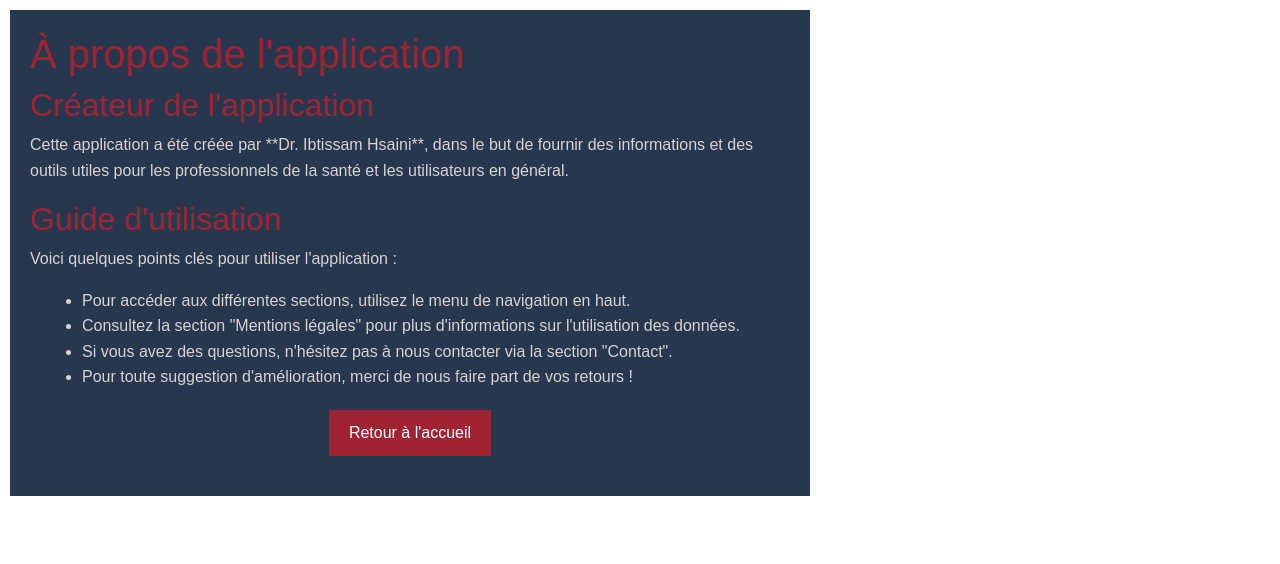
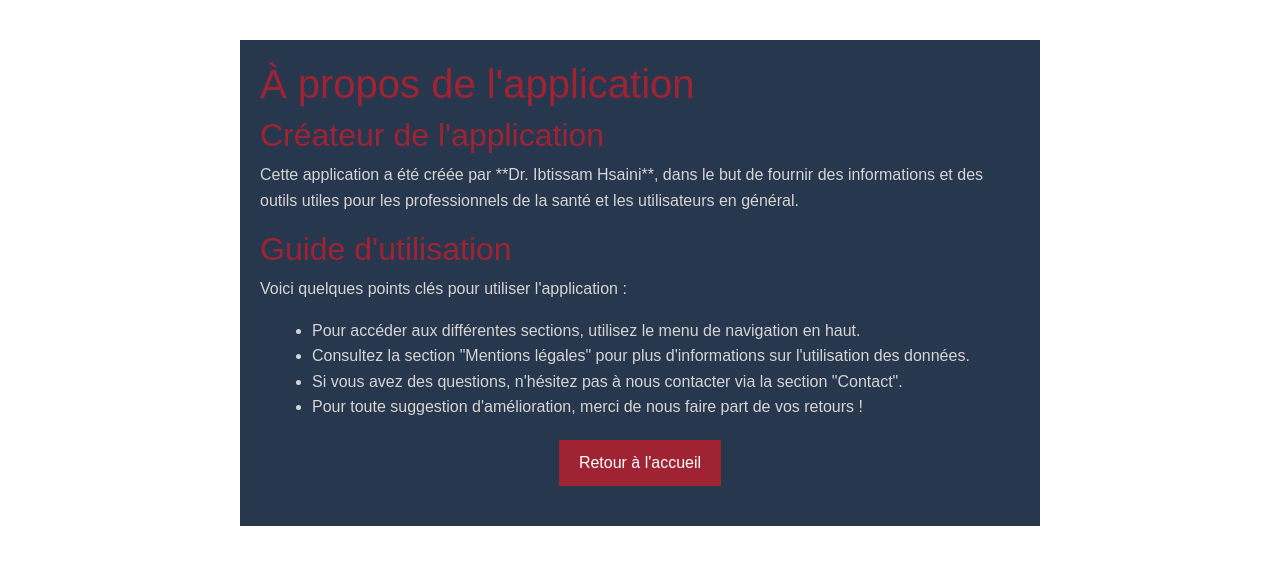
Before and after one commit to Yassmine-hsaini/guide-medical-pratique, an Angular app: page /a-propos in a window 1280 px wide. Shown: the top 564 px of the page. Built offline with nearby package versions, Linux system fonts and the light colour scheme.

Commit message:
a propos

```diff
--- a/src/app/components/a-propos/a-propos.component.css
+++ b/src/app/components/a-propos/a-propos.component.css
@@ -3,7 +3,7 @@
     color: #d6d4d4;
     padding: 20px;
     line-height: 1.6;
-    margin: 10px !important;
+    margin: 40px;
     max-width: 800px;
     margin-left: auto;
     margin-right: auto;
```
